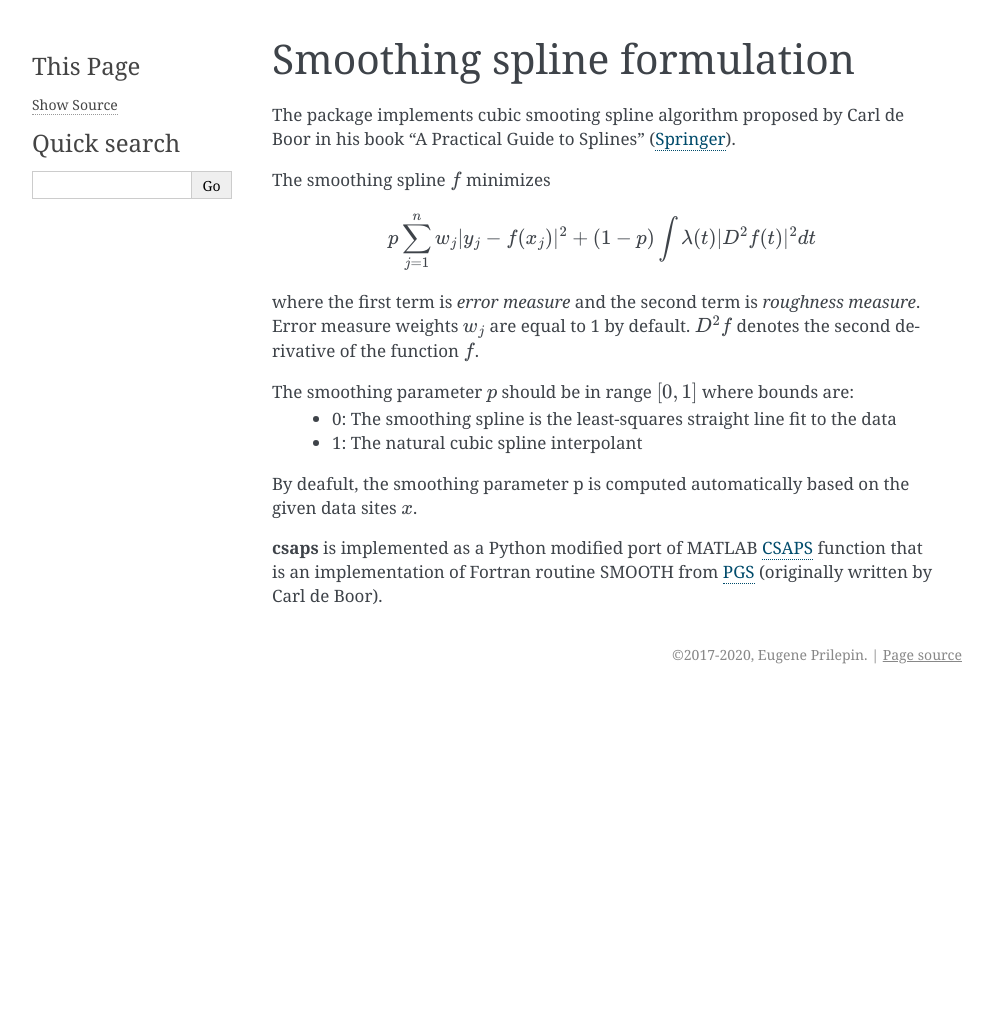
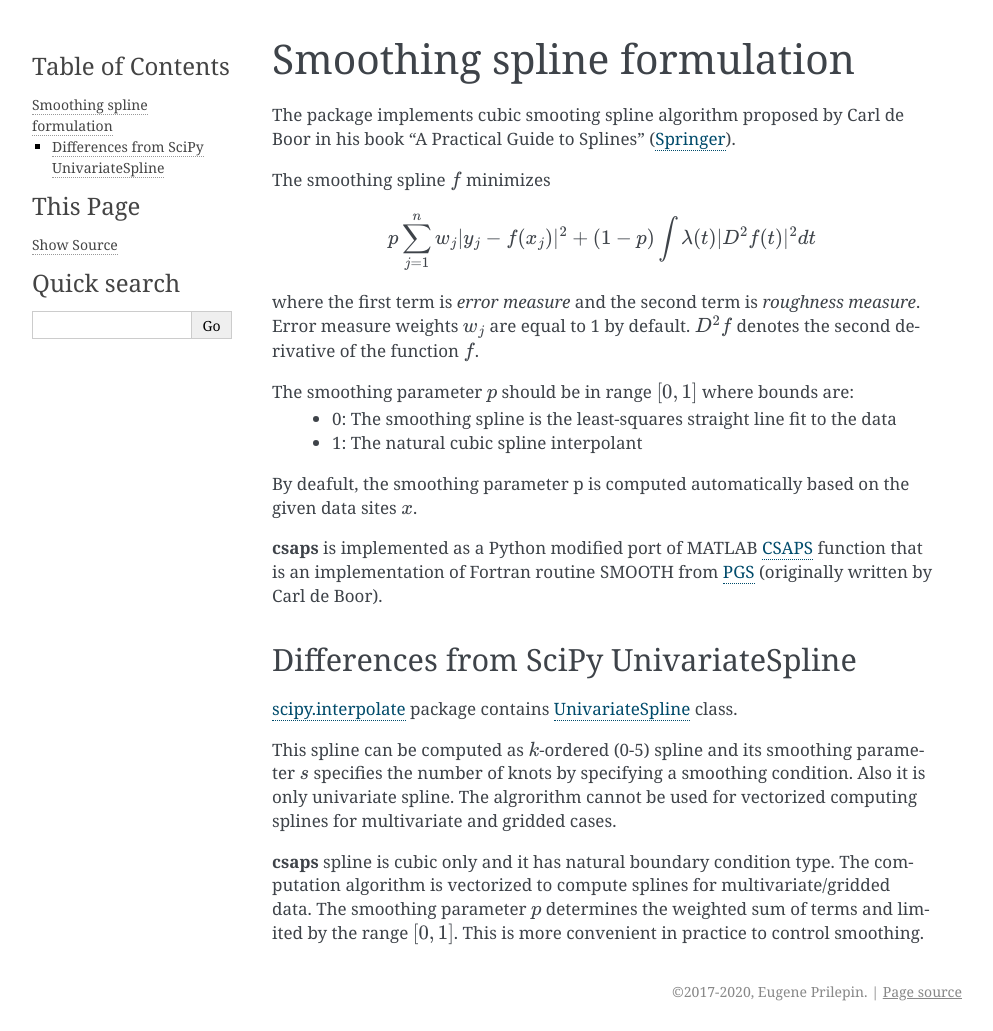
Before and after one commit to espdev/csaps, a Sphinx documentation site: the page built from docs/formulation.rst, in a window 1280 px wide. Shown: the whole page, without its empty margins (148-1141 px from the left). Built offline with Sphinx 7.4.7, drawn with Linux system fonts in a browser that asks for light colours; before the commit the page ends 900 px from its top, so only the background shows below that.

Commit message:
Update formulation.rst

```diff
--- a/docs/formulation.rst
+++ b/docs/formulation.rst
@@ -25,3 +25,18 @@ By deafult, the smoothing parameter p is computed automatically based on the giv
 **csaps** is implemented as a Python modified port of MATLAB `CSAPS <https://www.mathworks.com/help/curvefit/csaps.html>`_ function
 that is an implementation of Fortran routine SMOOTH from `PGS <http://pages.cs.wisc.edu/~deboor/pgs/>`_
 (originally written by Carl de Boor).
+
+Differences from SciPy UnivariateSpline
+---------------------------------------
+
+`scipy.interpolate <https://docs.scipy.org/doc/scipy/reference/interpolate.html>`_ package contains
+`UnivariateSpline <https://docs.scipy.org/doc/scipy/reference/generated/scipy.interpolate.UnivariateSpline.html>`_ class.
+
+This spline can be computed as :math:`k`-ordered (0-5) spline and its smoothing parameter :math:`s` specifies
+the number of knots by specifying a smoothing condition. Also it is only univariate spline.
+The algrorithm cannot be used for vectorized computing splines for multivariate and gridded cases.
+
+**csaps** spline is cubic only and it has natural boundary condition type. The computation algorithm
+is vectorized to compute splines for multivariate/gridded data. The smoothing parameter :math:`p` determines
+the weighted sum of terms and limited by the range :math:`[0, 1]`. This is more convenient in practice
+to control smoothing.
```
